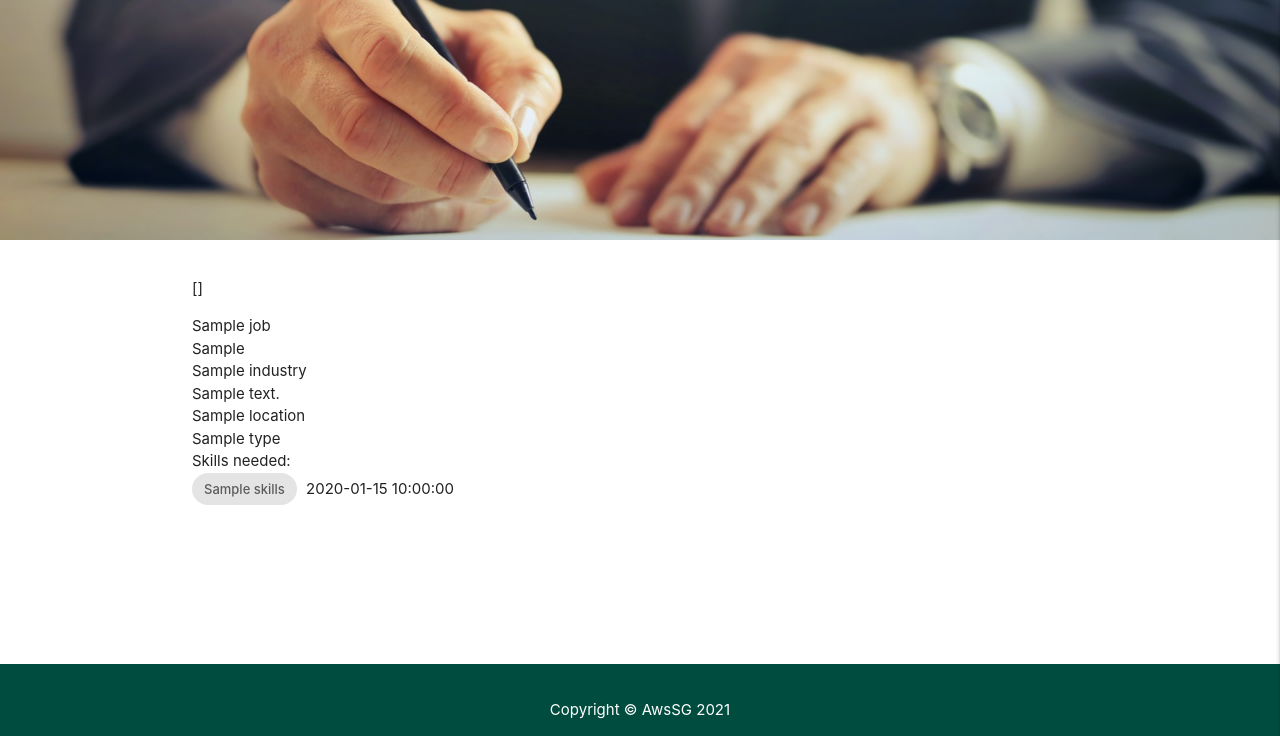
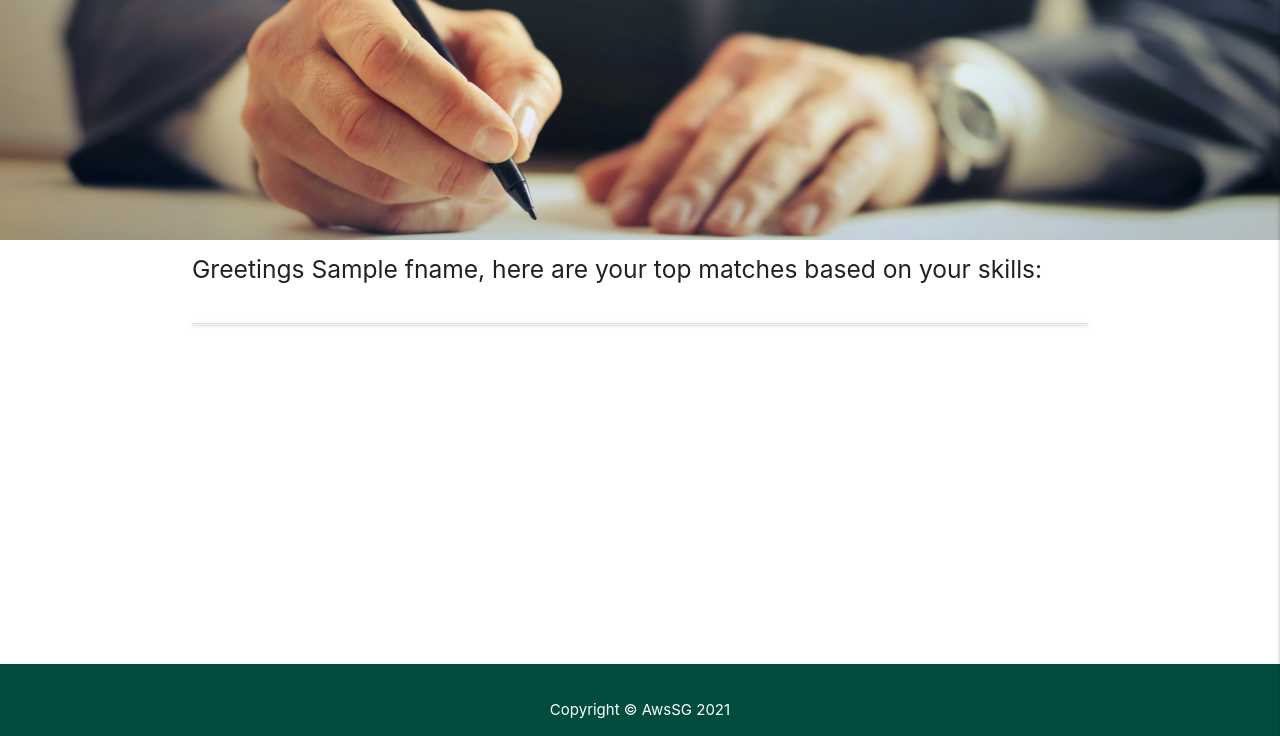
Before and after one commit to AwsSG/wurc, a Flask app: page / in a window 1280 px wide. Shown: the part 64-800 px from the top of the page. Run offline with Flask 2, Linux system fonts and the light colour scheme; the visitor is signed in with stand-in values (Sample User, id 1); a database or web service that is not in the repository returns one stand-in record (values such as "Sample title"); some libraries are stand-ins or nearby versions.

Commit message:
Added style to matched jobs in getwurc template for personal users

```diff
--- a/static/css/style.css
+++ b/static/css/style.css
@@ -68,3 +68,16 @@ flex: 1 0 auto;
 .card-panel .left-highlight {
     border-left: 3px solid #e0e0e0;
 }
+
+.collapsible .job-match {
+    padding: 5px 14px;
+}
+
+.score {
+    border-radius: 50%;
+    width: 33px;
+    height: 33px;
+    padding: 5px;
+    margin-top: 8px;
+    text-align: center;
+}
--- a/templates/getwurc.html
+++ b/templates/getwurc.html
@@ -19,27 +19,41 @@
 
         {% else %}
         <!-- if personal user -->
+        <h5>Greetings {{member.fname}}, here are your top matches based on your skills:</h5><br>
 
-        <br>
-
-        <p>{{ match_list }}</p>
-
-
-            {% for job in job_matches %}
-                {{ job.job_name }}<br>
-                {{ job.job_func }}<br>
-                {{ job.industry }}<br>
-                {{ job.job_desc }}<br>
-                {{ job.location }}<br>
-                {{ job.type }}<br>
-                Skills needed:<br>
-                {% for skill in job.skills.split(',') %}
-                <div class="chip">
-                    {{- skill -}}
-                </div>
-                {% endfor %}
-                {{ job.created_by }}<br>
+          <ul class="collapsible">
+            {% for match in match_list %}
+            {% if match[0][0] !=0 %}
+                <li>
+                {% for job in job_matches %}
+                {% if job.role == match[1] %}
+                    <div class="collapsible-header flex-box job-match">
+                        <p><strong>{{ match[1] }}</strong></p>
+                        <div class="right-side score teal darken-3 grey-text text-lighten-5">
+                            <strong>{{ match[0][0] }}</strong>
+                        </div>
+                    </div>
+                    <div class="collapsible-body">
+                        <p><strong>Location: </strong>{{ job.location }}</p>
+                        {% if job.remote == "yes" %}
+                        <p>This job is <strong>Remote</strong></p>
+                        {% endif %}
+                        <p><strong>Job description:</strong></p>
+                        <p>{{ job.desc }}</p>
+                        <p>Matched skills:</p>
+                        {% for skill in match[0][1] %}
+                            <div class="chip teal darken-3 grey-text text-lighten-5">
+                                {{- skill -}}
+                            </div>
+                        {% endfor %}
+                        <p class="right-align">By: {{ job.created_by }}</p>
+                    </div>
+                    {% endif %}
+                    {% endfor %}
+                </li>
+            {% endif %}
             {% endfor %}
+        </ul>
 
         {% endif %}
 
```
